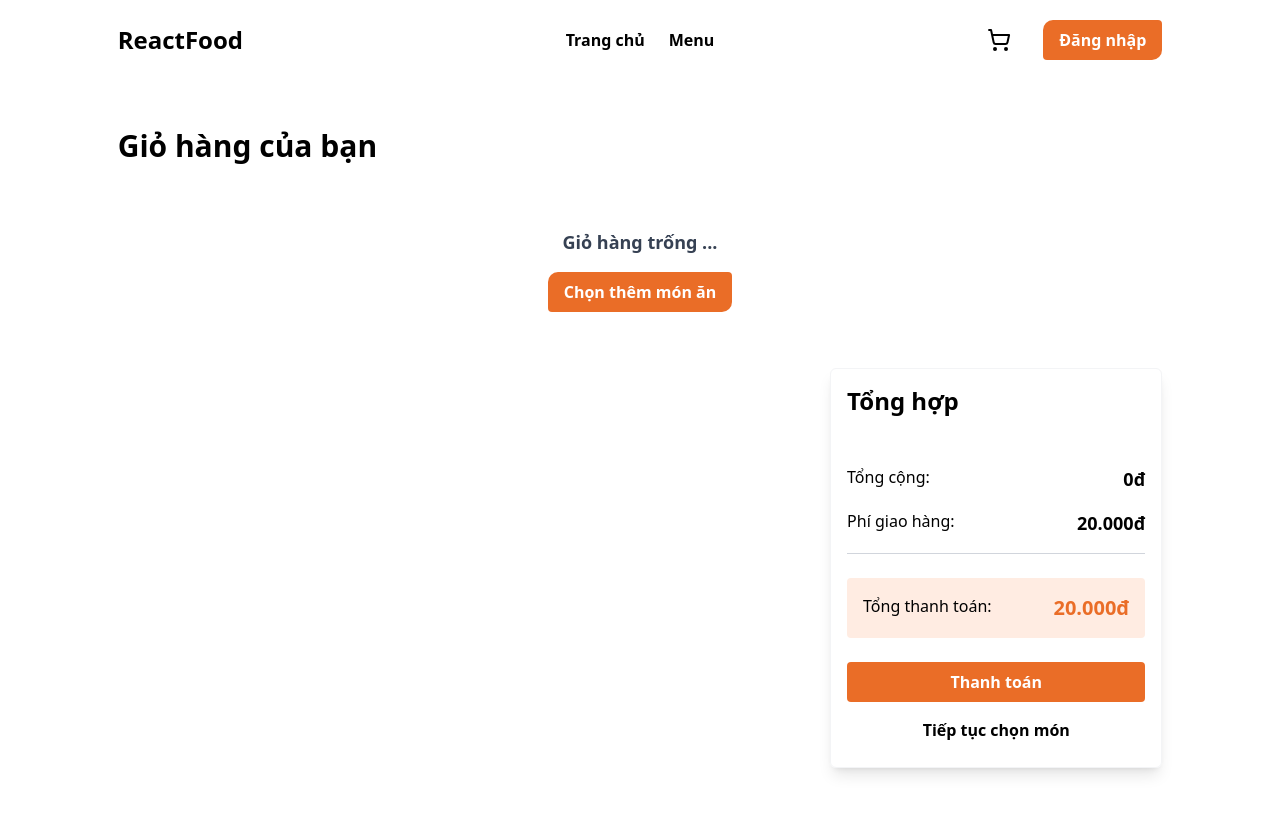
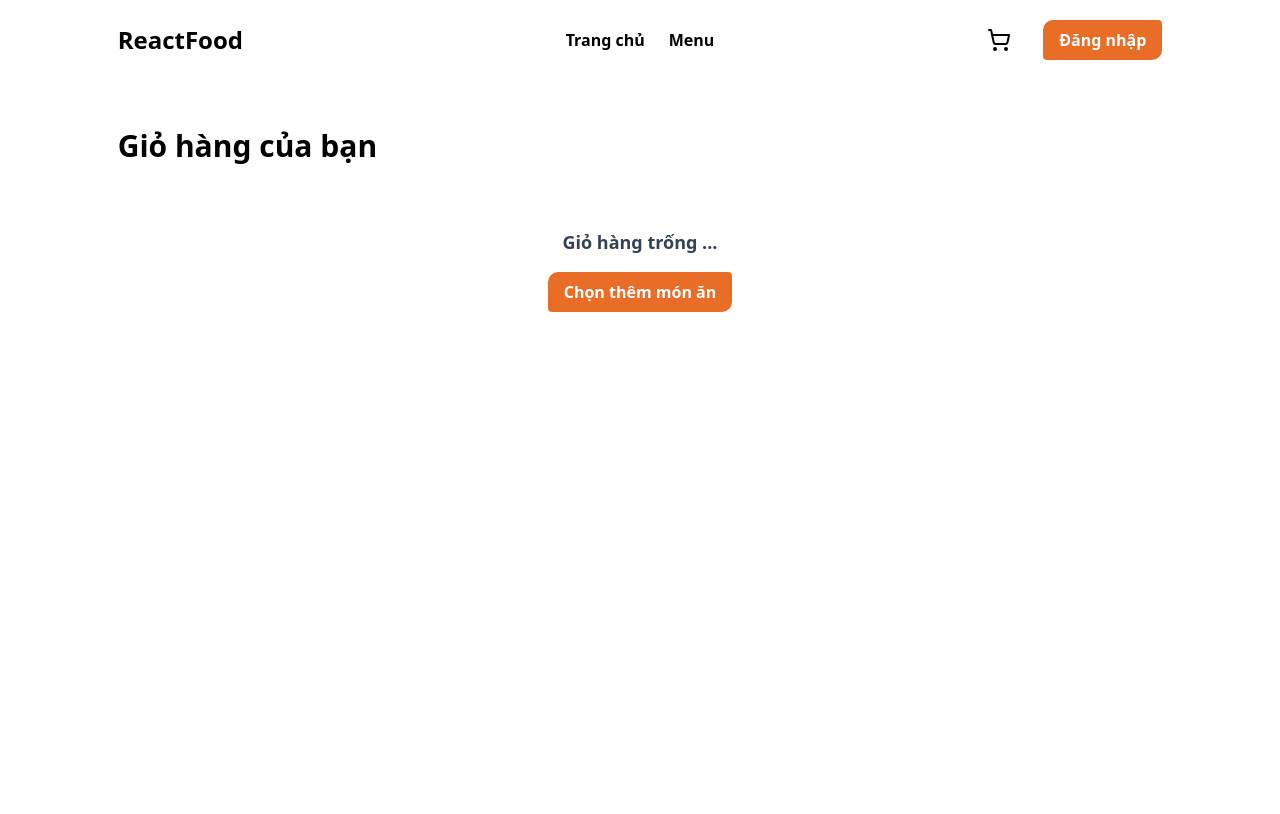
Before and after one commit to Cong-Chau/ReactFood, a React (Vite) app: page /cart in a window 1280 px wide. Built offline with nearby package versions, Linux system fonts and the light colour scheme.

Commit message:
fix hiển thị tổng tiền

```diff
--- a/src/pages/Cart.jsx
+++ b/src/pages/Cart.jsx
@@ -91,6 +91,7 @@ function Cart() {
               ))}
             </div>
           )}
+          {carts.length > 0 && (
             <div className="col-start-3 col-span-1 h-[400px] border border-gray-100 rounded-md shadow-lg p-4">
               {/* Tổng tiền và nút thanh toán */}
               <h1 className="font-bold text-2xl mb-12">Tổng hợp</h1>
@@ -131,6 +132,7 @@ function Cart() {
                 </button>
               </div>
             </div>
+          )}
         </div>
       </div>
     </div>
```
Lines whose indentation alone changed are shown as unchanged.
